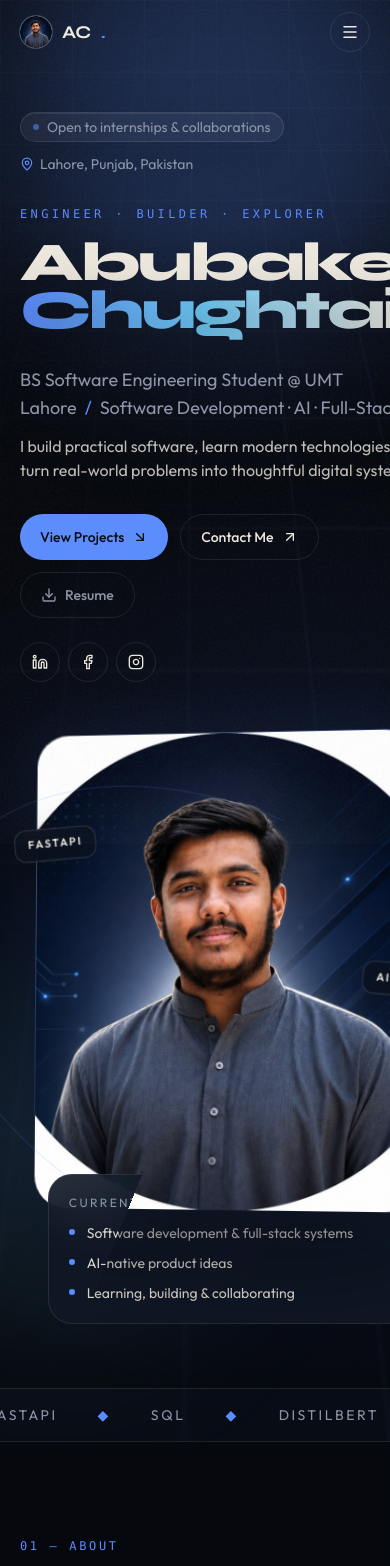
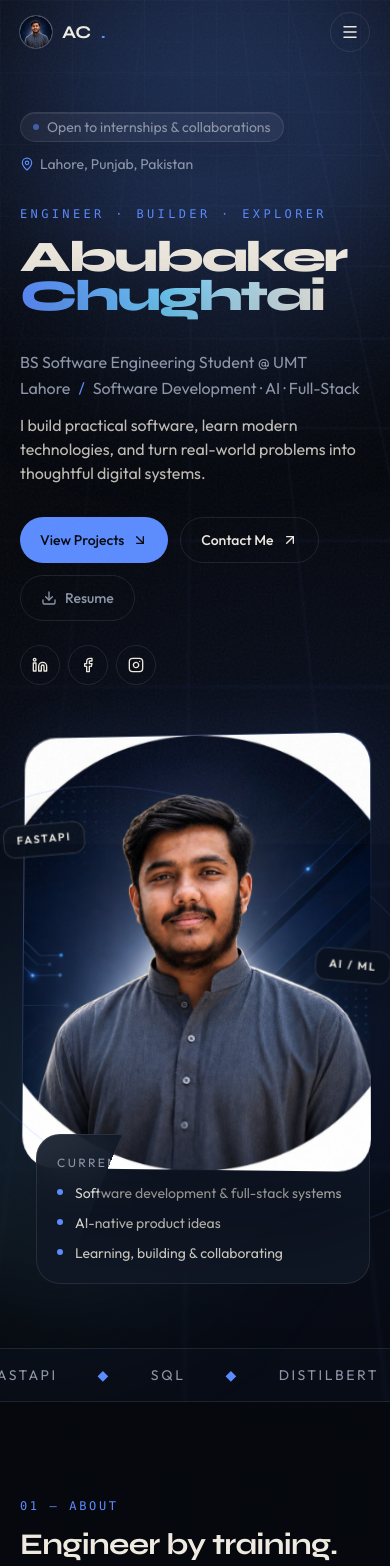
Before and after one commit to abubaker-chughtai/abubaker-portfolio, a React (Vite) app: page / in a window 390 px wide. Shown: the top 1566 px of the page. Built offline with nearby package versions, Linux system fonts and the light colour scheme.

Commit message:
Fix mobile hero responsiveness

```diff
--- a/src/components/Hero.jsx
+++ b/src/components/Hero.jsx
@@ -12,8 +12,8 @@ export default function Hero() {
 
       <div className="hero-grid" aria-hidden="true" />
       <div className="relative mx-auto max-w-6xl px-5 sm:px-8">
-        <div className="grid items-center gap-12 lg:grid-cols-[1.15fr_0.85fr]">
-          <div>
+        <div className="grid min-w-0 items-center gap-12 lg:grid-cols-[1.15fr_0.85fr]">
+          <div className="min-w-0">
             <div className="flex flex-wrap items-center gap-3 text-sm text-mute">
               <span className="availability inline-flex items-center gap-2 rounded-full border border-line bg-cream/5 px-3 py-1">
                 <span className="h-1.5 w-1.5 animate-pulse rounded-full bg-blue" />
@@ -26,7 +26,7 @@ export default function Hero() {
             </div>
 
             <p className="mt-8 font-mono text-xs tracking-[0.28em] text-blue uppercase">Engineer · Builder · Explorer</p>
-            <h1 className="hero-title mt-4 font-display text-[14vw] leading-[0.88] font-extrabold tracking-[-0.05em] text-cream sm:text-[11vw] lg:text-[6.6rem]">
+            <h1 className="hero-title mt-4 max-w-full font-display text-[clamp(2.3rem,11.2vw,4.75rem)] leading-[0.9] font-extrabold tracking-[-0.05em] text-cream lg:text-[6.6rem]">
               {profile.firstName}
               <br />
               <span className="bg-gradient-to-r from-blue via-sky-300 to-cream bg-clip-text text-transparent">
@@ -34,7 +34,7 @@ export default function Hero() {
               </span>
             </h1>
 
-            <p className="mt-8 max-w-xl text-lg text-mute sm:text-xl">
+            <p className="mt-8 max-w-xl text-base leading-relaxed text-mute sm:text-xl">
               {profile.title}
               <span className="mx-2 text-blue">/</span>
               {profile.tagline}
@@ -66,7 +66,7 @@ export default function Hero() {
             <SocialLinks className="mt-6" />
           </div>
 
-          <div className="portrait-stage relative mx-auto w-full max-w-[24rem]">
+          <div className="portrait-stage relative mx-auto min-w-0 w-full max-w-[24rem]">
             <div className="portrait-orbit" aria-hidden="true"><span /><span /><span /></div>
             <div className="portrait-shell">
               <div className="portrait-number" aria-hidden="true">01</div>
```
